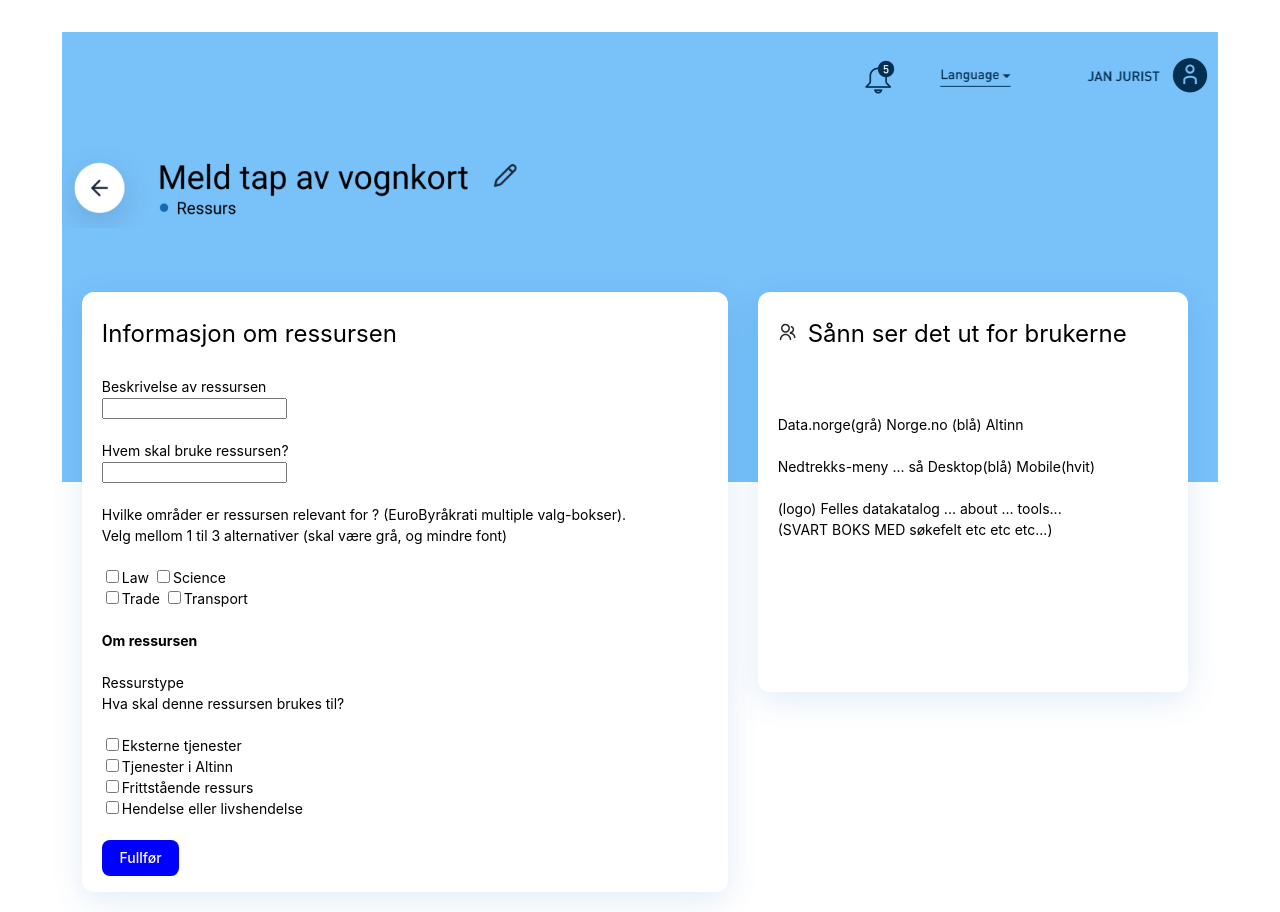
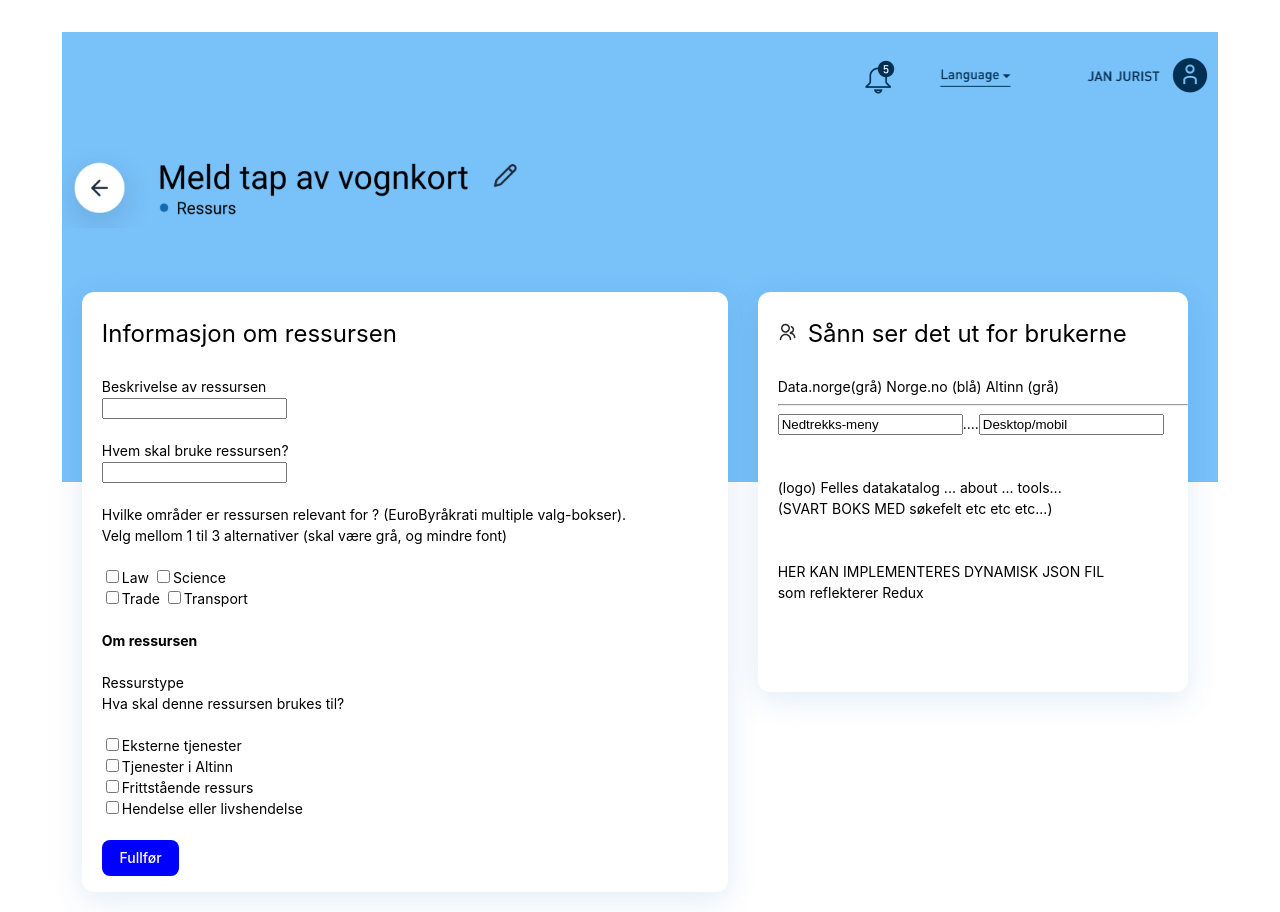
Before and after one commit to Torgeir333/ressursdummy1, a React (Vite) app: page /dummyroot/ressurs2 in a window 1280 px wide. Built offline with nearby package versions, Linux system fonts and the light colour scheme; some icons are missing.

Commit message:
second sketch Preview WhiteBox

```diff
--- a/src/pages/Ressurs2/Ressurs2.tsx
+++ b/src/pages/Ressurs2/Ressurs2.tsx
@@ -109,16 +109,36 @@ export const Ressurs2 = () => {
                                 <PersonGruppeIkon className={classes.posisjonPersonGruppeIkon}  />
                                 Sånn ser det ut for brukerne
                             </p>
-                            <br></br>
 
                             <p className={classes.beskrivelseAvRessurs}>
-                                Data.norge(grå) Norge.no (blå) Altinn
-                                <br></br> <br></br>
-                                Nedtrekks-meny ... så Desktop(blå) Mobile(hvit)
+                                Data.norge(grå) Norge.no (blå) Altinn (grå)
+                                <hr></hr>
+                                <form>
+                                    <input
+                                        type='text'
+                                        id='portalBruktTekst'
+                                        name='portalBruktNavn'
+                                        value='Nedtrekks-meny'
+                                    ></input>
+                                    <span></span>
+                                    <span>....</span>
+                                    <input
+                                        type='text'
+                                        id='portalBruktTekst'
+                                        name='portalBruktNavn'
+                                        value='Desktop/mobil'
+                                    ></input>
+                                </form>
+
+
                                 <br></br> <br></br>
                                 (logo) Felles datakatalog ... about ... tools...<br></br>
-                                (SVART BOKS MED søkefelt etc etc etc...)
+                                (SVART BOKS MED søkefelt etc etc etc...) <br></br>
                                 <br></br>
+                                <br></br>
+                                HER KAN IMPLEMENTERES DYNAMISK JSON FIL<br>
+                                </br>
+                                som reflekterer Redux
                             </p>
                         </div>
 
```
